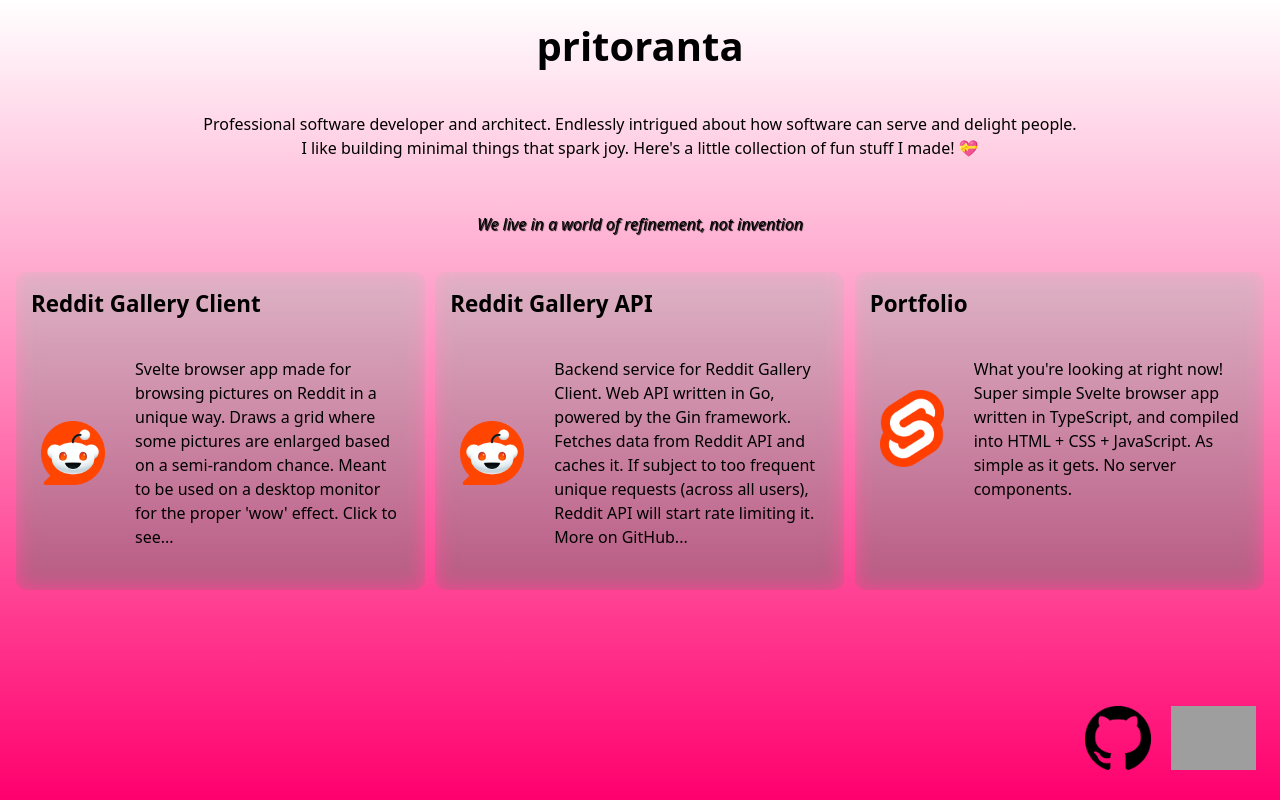
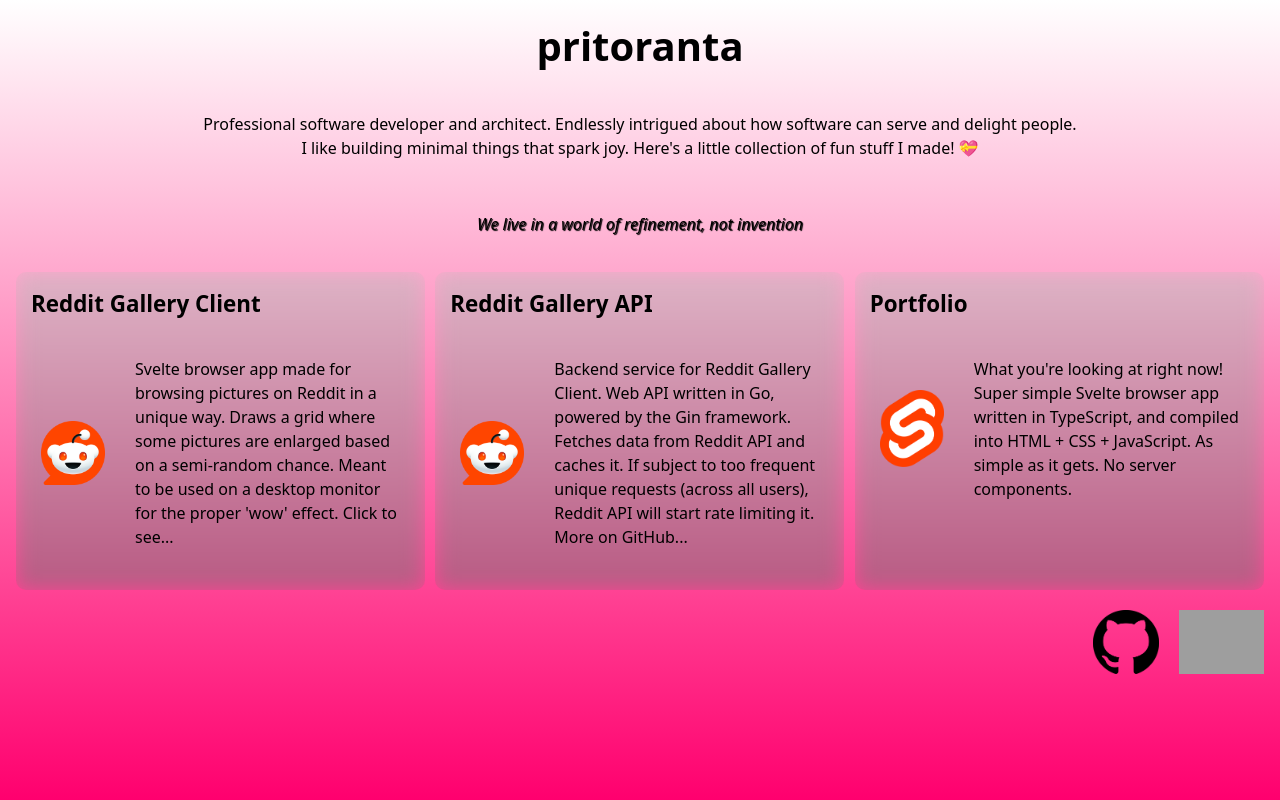
Before and after one commit to pritoranta/portfolio, a Svelte app: page / in a window 1280 px wide. Built offline with nearby package versions, Linux system fonts and the light colour scheme; grey boxes are pictures that could not be loaded.

Commit message:
fix: remove fixed positioning from socials

```diff
--- a/src/App.svelte
+++ b/src/App.svelte
@@ -35,8 +35,6 @@
             image={Svelte}
         />
     </div>
-</main>
-
     <div id="socials">
         <a href="https://github.com/pritoranta" target="_blank"
             ><img src={GitHub} /></a
@@ -46,6 +44,7 @@
             target="_blank"><img src={LinkedIn} /></a
         >
     </div>
+</main>
 
 <style>
     main {
@@ -75,9 +74,6 @@
         font-style: italic;
     }
     #socials {
-        position: fixed;
-        bottom: 1.5rem;
-        right: 1.5rem;
         display: flex;
         gap: 20px;
         justify-content: flex-end;
```
Lines whose indentation alone changed are shown as unchanged.
